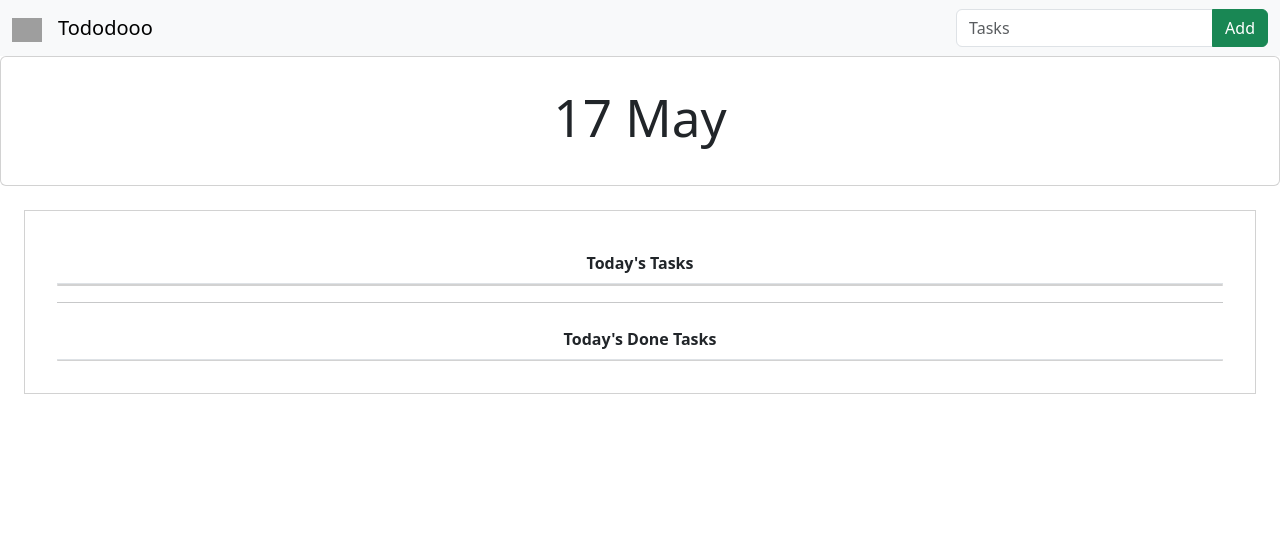
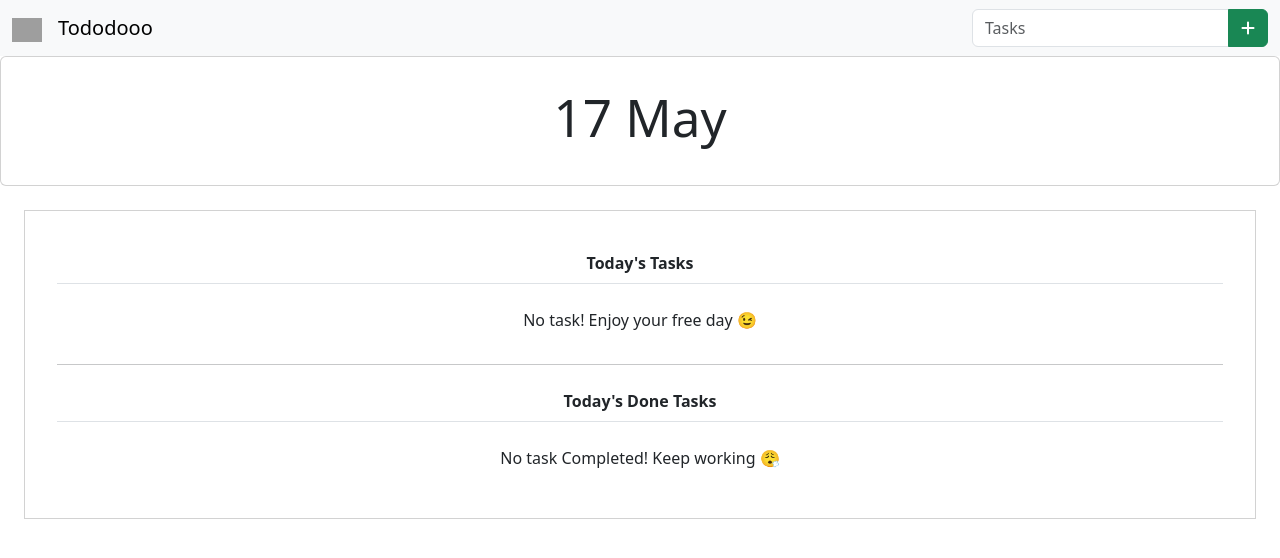
Before and after one commit to rkumar49269/todoUsingReact, a React (Vite) app in the folder to-do-app/: page / in a window 1280 px wide. Shown: the top 558 px of the page. Built offline with nearby package versions, Linux system fonts and the light colour scheme; grey boxes are pictures that could not be loaded.

Commit message:
. notask

```diff
--- a/to-do-app/index.html
+++ b/to-do-app/index.html
@@ -10,6 +10,7 @@
   <body>
     <div id="root"></div>
     <script type="module" src="/src/main.jsx"></script>
+    <script src="https://kit.fontawesome.com/9388b35478.js" crossorigin="anonymous"></script>
     <script src="https://cdn.jsdelivr.net/npm/bootstrap@5.3.6/dist/js/bootstrap.bundle.min.js" integrity="sha384-j1CDi7MgGQ12Z7Qab0qlWQ/Qqz24Gc6BM0thvEMVjHnfYGF0rmFCozFSxQBxwHKO" crossorigin="anonymous"></script>
   </body>
 </html>
--- a/to-do-app/src/App.jsx
+++ b/to-do-app/src/App.jsx
@@ -75,7 +75,7 @@
                   value={task}
                   onChange={(e) => setTask(e.target.value)}
                 />
-                <button type="submit" className="btn btn-success input-group-text">Add</button>
+                <button type="submit" className="btn btn-success input-group-text"><i class="fa-solid fa-plus"></i></button>
               </div>
             </form>
           </div>
@@ -89,7 +89,7 @@
                 value={task}
                 onChange={(e) => setTask(e.target.value)}
               />
-              <button type="submit" className="btn btn-success input-group-text">Add</button>
+              <button type="submit" className="btn btn-success input-group-text"><i class="fa-solid fa-plus"></i></button>
             </div>
           </form>
         </div>
@@ -103,32 +103,40 @@
         <li className='list-group-item'>
           <div className="fw-bold">Today's Tasks</div>
         </li>
+
+        {
+          tasks.length===0 ? <p className='mt-4'>No task! Enjoy your free day 😉</p>:(
+
         <ol className="list-group list-group-numbered">
           {tasks.map((t, index) => (
             <li key={index} className="list-group-item d-flex justify-content-between align-items-start">
               <div className="ms-2 me-auto">
                 <div className="fw-bold">{t}</div>
               </div>
-              <button className="btn btn-success rounded-pill" onClick={() => markAsDone(index)}>Done</button>
-              <button className="btn btn-danger rounded-pill ms-2" onClick={() => deleteTask(index)}>Delete</button>
+              <button className="btn btn-success rounded-pill" onClick={() => markAsDone(index)}><i class="fa-solid fa-check"></i></button>
+              <button className="btn btn-danger rounded-pill ms-2" onClick={() => deleteTask(index)}><i class="fa-solid fa-trash"></i></button>
             </li>
           ))}
         </ol>
+          )}
         <hr />
         <li className='list-group-item'>
           <div className="fw-bold">Today's Done Tasks</div>
         </li>
+
+        {
+          doneTasks.length===0 ? <p className='mt-4'>No task Completed! Keep working 😮‍💨</p>:(
+
         <ol className="list-group list-group-numbered">
           {doneTasks.map((t, index) => (
             <li key={index} className="list-group-item d-flex justify-content-between align-items-start">
               <div className="ms-2 me-auto">
                 <div className="fw-bold">{t}</div>
               </div>
-              <button className="btn btn-warning rounded-pill" onClick={() => markAsUndone(index)}>Undone</button>
-              <button className="btn btn-danger rounded-pill ms-2" onClick={() => deleteDoneTask(index)}>Delete</button>
+              <button className="btn btn-warning rounded-pill" onClick={() => markAsUndone(index)}><i class="fa-solid fa-arrow-rotate-left"></i></button>
             </li>
           ))}
-        </ol>
+        </ol>)}
       </ul>
     </>
   );
```
